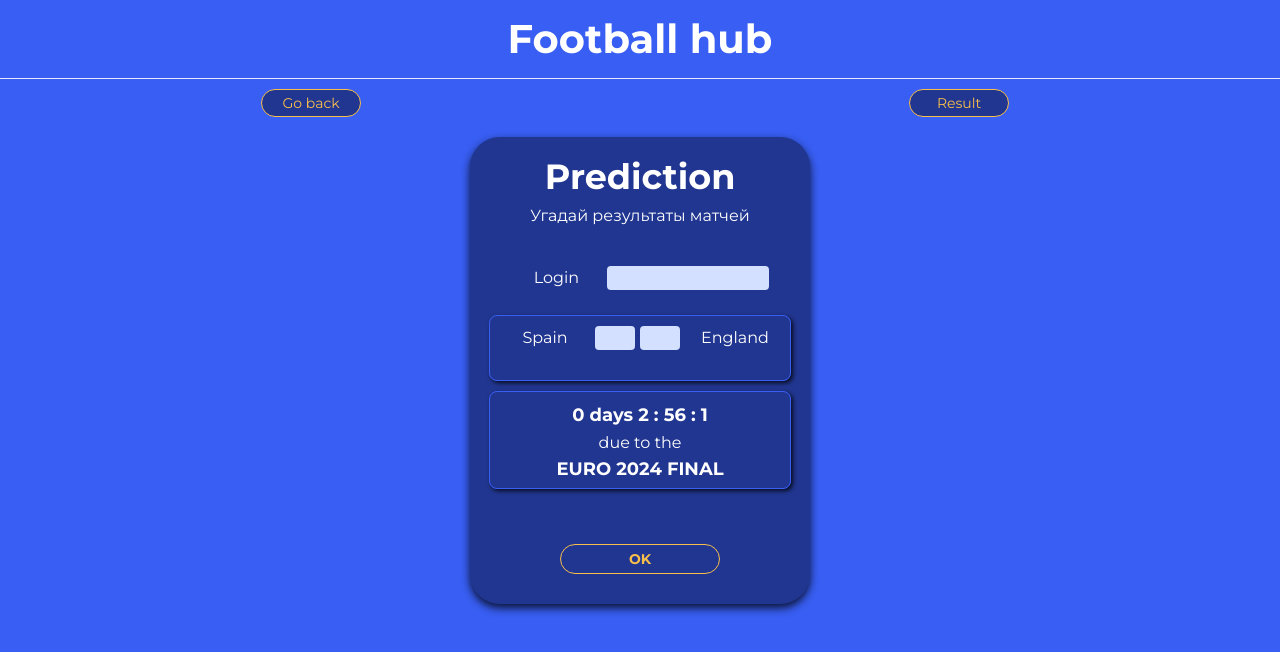
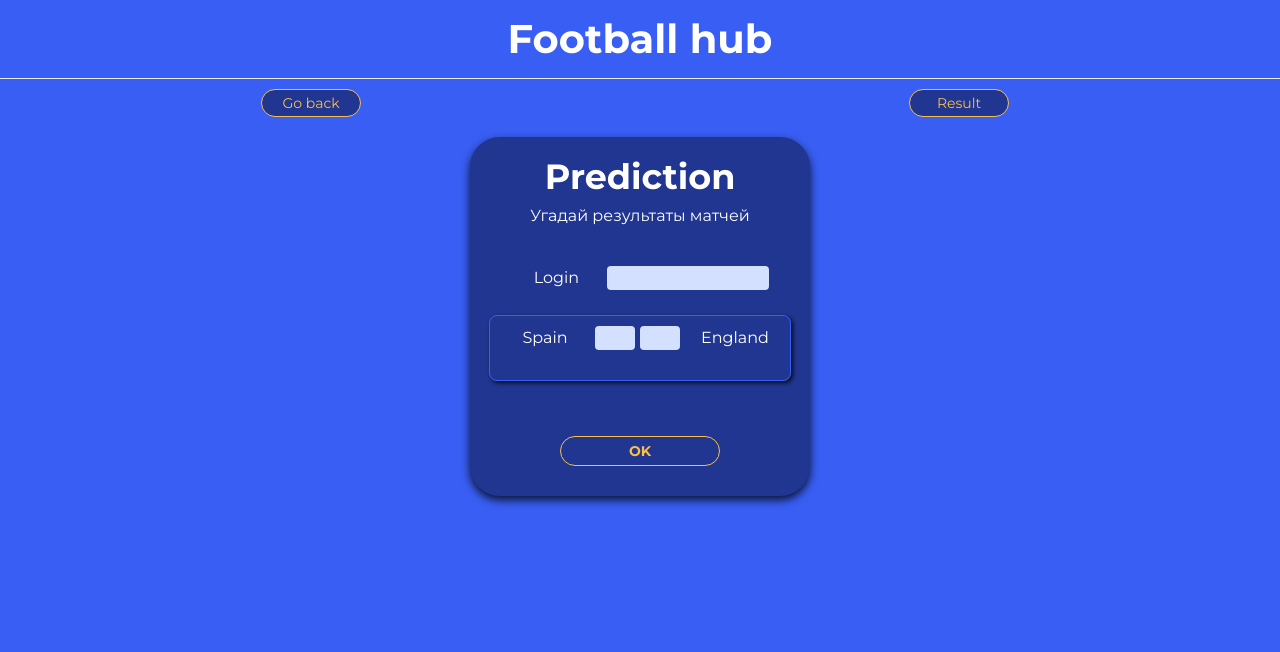
Before and after one commit to shulsergio/HTML-Google-Sheets, a plain HTML site: page main-prd.html in a window 1280 px wide. Drawn offline with nearby package versions, Linux system fonts and the light colour scheme.

Commit message:
v 4.55 add stats final
v 4.55 add stats final

```diff
--- a/main-prd.html
+++ b/main-prd.html
@@ -160,9 +160,9 @@
             <!-- ---------------------------------- -->
             <!-- </div> -->
             <!-- --------------------- -->
-            <div class="commond-line-css-prd">
+            <!-- <div class="commond-line-css-prd">
               <span class="text-all text-all-timer js-timer"></span>
-            </div>
+            </div> -->
             <span class="loader"></span>
             <span class="special-item"></span>
             <button class="submitbtn" type="submit">OK</button>
```
